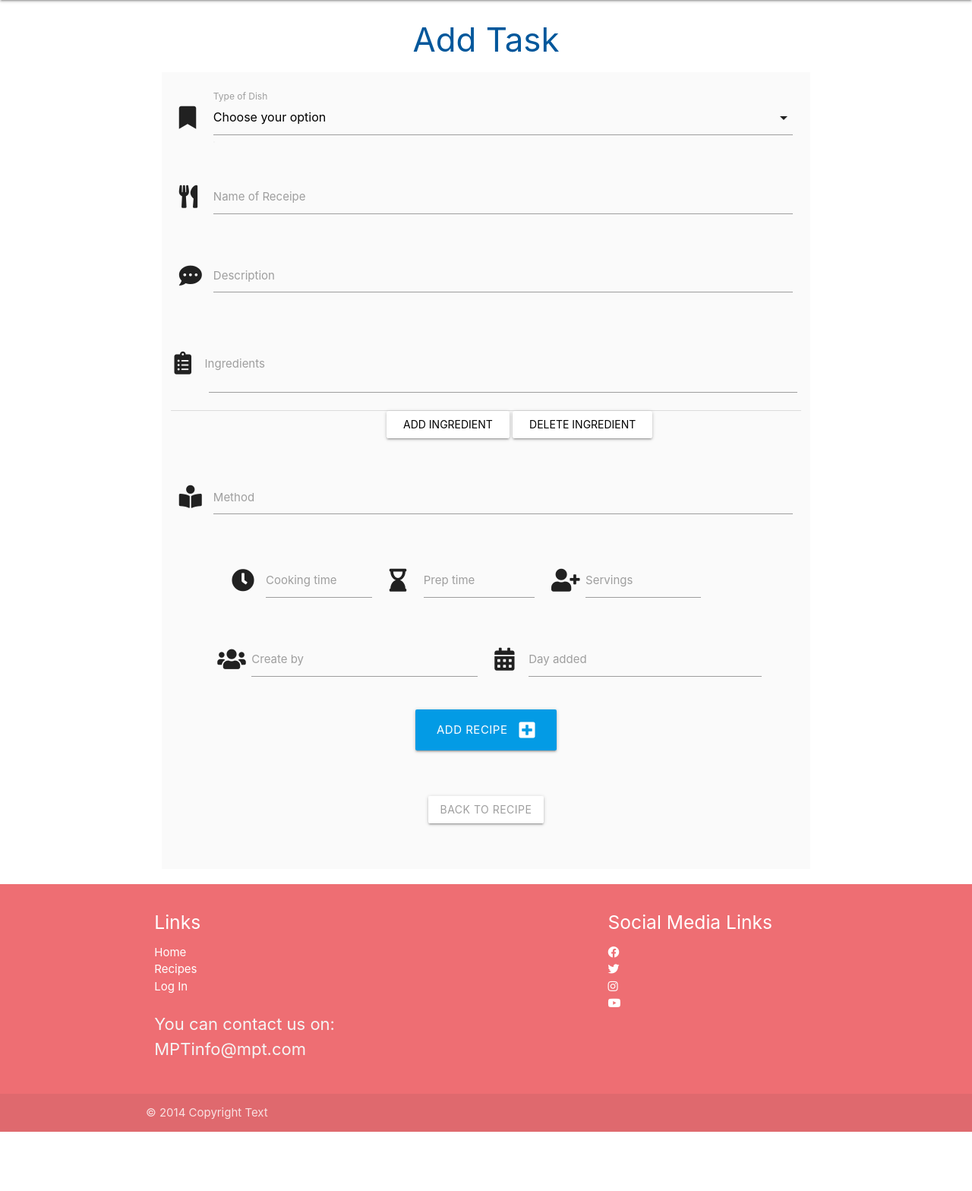
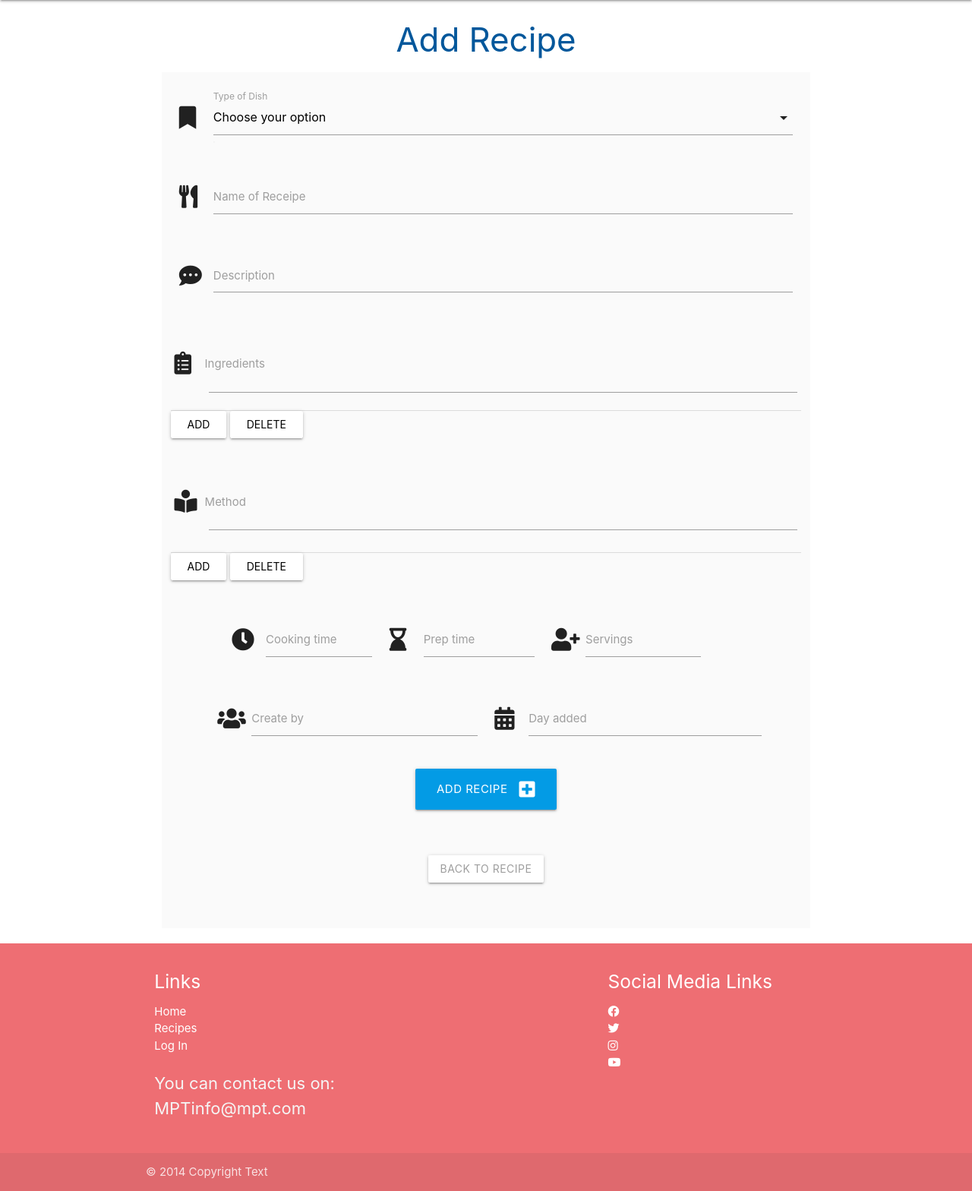
Before and after one commit to Craigharrison79/MS3-Recipes, a Flask app: page /add_recipe in a window 1280 px wide. Shown: the part 64-1632 px from the top of the page at 76% size. Before the commit the page ends 1554 px from the top, so only its background shows below. Run offline with Flask 2, Linux system fonts and the light colour scheme; data that the repository does not hold is empty; some libraries are stand-ins or nearby versions.

Commit message:
Change recipe instruction(method) to an array, add the ability to add and remove from recipe method input on both adding and update recipe

```diff
--- a/app.py
+++ b/app.py
@@ -133,7 +133,7 @@ def add_recipe():
             "recipe_name": request.form.get("recipe_name"),
             "description": request.form.get("description"),
             "ingredients": request.form.getlist("ingredients"),
-            "method": request.form.get("method"),
+            "method": request.form.getlist("method"),
             "cooking_time": request.form.get("cooking_time"),
             "prep_time": request.form.get("prep_time"),
             "servings": request.form.get("servings"),
@@ -164,7 +164,7 @@ def recipe_update(recipe_id):
             "recipe_name": request.form.get("recipe_name"),
             "description": request.form.get("description"),
             "ingredients": request.form.getlist("ingredients"),
-            "method": request.form.get("method"),
+            "method": request.form.getlist("method"),
             "cooking_time": request.form.get("cooking_time"),
             "prep_time": request.form.get("prep_time"),
             "servings": request.form.get("servings"),
--- a/static/css/style.css
+++ b/static/css/style.css
@@ -29,3 +29,7 @@ p {
 #extraTable {
     display:  none;
 }
+
+#extraMethodTable {
+    display: none;
+}
--- a/static/js/script.js
+++ b/static/js/script.js
@@ -108,18 +108,49 @@ function deleteRow() {
         let row = TABLE.deleteRow(rowNumber-1);
         rowNumber--;
     } else{
-        alert("Cannot Delete Exercise");
+        alert("Cannot Delete Ingredients");
     }
 }
 
-/* https://stackoverflow.com/questions/33513557/delete-dynamically-created-rows-in-javascript */
-function deleteEditedRow(link) {
-    var row = link.parentNode.parentNode;
-     var table = row.parentNode;
-     table.removeChild(row);
+
+function addMethodRow() {
+	var table = document.getElementById('methodRow');
+	var rowNum = table.rows.length;
+	var methodCellCount = table.rows[0].cells.length;
+    var row = table.insertRow(rowNum);
+    for(var i =0; i <= methodCellCount; i++){
+        var cell = 'cell'+i;
+		cell = row.insertCell(i);
+		var copycel = document.getElementById('column'+i).innerHTML;
+		cell.innerHTML=copycel;
     }
+}
 
+function removeMethodRow() {
+    var table = document.getElementById('methodRow');
+    let rowNum = table.rows.length;
+    if (rowNum > '1'){
+        let row = table.deleteRow(rowNum-1);
+        rowNum--;
+    } else{
+        alert("Cannot Delete Ingredients");
+    }
+}
+/* Adding row for updating Recipe */
 function addExtraIngredients() {
     let extraTable = document.getElementById("extraTable");
     extraTable.style.display = 'block'
 }
+
+function addExtraMethod() {
+    let extraMethodTable = document.getElementById("extraMethodTable");
+    extraMethodTable.style.display = 'block'
+}
+
+
+/* Delete the add rows for Ingredients and Method */
+function rowDelete(link) {
+    var row = link.parentNode.parentNode;
+     var table = row.parentNode;
+     table.removeChild(row);
+}
--- a/templates/add_recipe.html
+++ b/templates/add_recipe.html
@@ -2,7 +2,7 @@
 
 {% block content %}
 
-<h3 class="light-blue-text text-darken-4 center-align">Add Task</h3>
+<h3 class="light-blue-text text-darken-4 center-align">Add Recipe</h3>
 
 <div class="row">
   <div class="col s10 m8 grey lighten-5 offset-m2">
@@ -55,15 +55,45 @@
           </div>
         </table>
         <div class="row">
-          <div class="col s10 offset-s4">
-              <input type="button" name="add" id="add" value="Add Ingredient" onclick="addRow()" class="btn waves-effect white grey-text darken-text-2">
-              <input type="button" name="remove" id="remove" value="Delete Ingredient" onclick="deleteRow()" class="btn waves-effect white grey-text darken-text-2">
+          <div class="col s10">
+
+            <input type="button" name="add" id="add" value="Add" onclick="addRow()"
+              class="btn waves-effect white grey-text darken-text-2">
+            <input type="button" name="remove" id="remove" value="Delete" onclick="deleteRow()"
+              class="btn waves-effect white grey-text darken-text-2">
+          </div>
+        </div>
+      </div>
+      <!-- Method try -->
+      <div class="row">
+        <table id="methodRow">
+          <div class="row">
+            <div class="col s10">
+              <tbody>
+                <tr>
+                  <td id="column0" class="input-field">
+                    <i class="fas fa-book-reader prefix"></i>
+                    <textarea id="method" name="method" text="text" class="materialize-textarea"></textarea>
+                    <label for="method">Method</label>
+                  </td>
+                </tr>
+              </tbody>
+            </div>
+          </div>
+        </table>
+        <div class="row">
+          <div class="col s10">
+
+            <input type="button" name="addMethod" id="addMethod" value="Add" onclick="addMethodRow()"
+              class="btn waves-effect white grey-text darken-text-2">
+            <input type="button" name="removeMethod" id="removeMethod" value="Delete" onclick="removeMethodRow()"
+              class="btn waves-effect white grey-text darken-text-2">
           </div>
         </div>
       </div>
 
 
-      <!-- Method-->
+  <!-- Method
       <div class="row">
         <div class="input-field col s12">
           <i class="fas fa-book-reader prefix"></i>
@@ -71,7 +101,7 @@
           <label for="method">Method</label>
         </div>
       </div>
-
+      -->
   <!-- Cooking time-->
   <div class="row">
     <div class="input-field col s3 offset-s1">
@@ -122,9 +152,11 @@
       </div>
     </div>
     <div class="row center-align">
-  <a class="btn waves-effect white grey-text darken-text-2 margin-20px" href="{{ url_for('recipes') }}">Back to Recipe</a>
+      <a class="btn waves-effect white grey-text darken-text-2 margin-20px" href="{{ url_for('recipes') }}">Back to
+        Recipe</a>
       {% if session.user %}
-  <a class="btn waves-effect white grey-text darken-text-2 margin-20px" href="{{ url_for('profile', username=session['user']) }}">Return to Profile</a>
+      <a class="btn waves-effect white grey-text darken-text-2 margin-20px"
+        href="{{ url_for('profile', username=session['user']) }}">Return to Profile</a>
       {% endif %}
     </div>
 
```
Also changed, not shown: templates/recipe_update.html (+57 -3 lines), templates/show_recipe.html (+16 -8 lines). Lines whose indentation alone changed are shown as unchanged.
